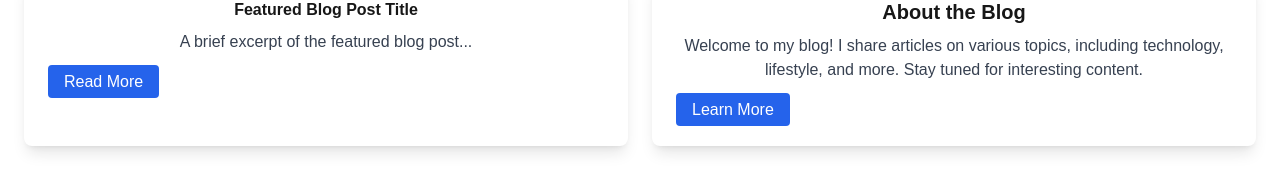
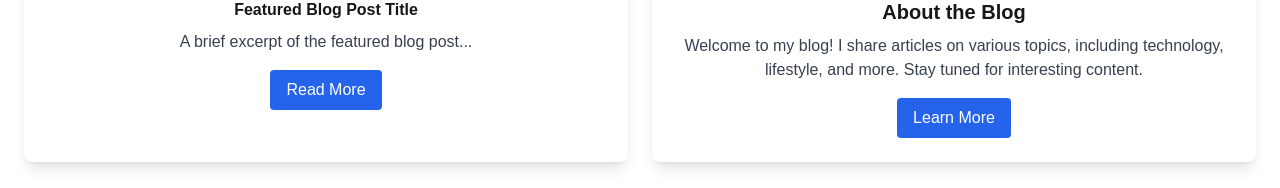
Before and after one commit to jiebinzhou98/project01, a Next.js app in the folder self-blog/: page / in a window 1280 px wide. Shown: the part 258-446 px from the top of the page. Built offline with nearby package versions, Linux system fonts and the light colour scheme; no server answers.

Commit message:
Update changes

```diff
--- a/self-blog/app/page.tsx
+++ b/self-blog/app/page.tsx
@@ -18,14 +18,16 @@ export default function Home() {
       <section className="grid grid-cols-1 md:grid-cols-2 gap-6 mb-10">
         {/* Featured Blog Card */}
         <div className="bg-white p-6 rounded-lg shadow-lg">
-          <h2 className="text-center  font-bold mb-2">Featured Blog Post Title</h2>
+          <h2 className="text-center font-bold mb-2">Featured Blog Post Title</h2>
           <p className="mb-4 text-center text-gray-700">A brief excerpt of the featured blog post...</p>
+          <div className="flex justify-center">
             <Link
               href="/blog/1" // Replace with dynamic post link
               className="bg-blue-600 text-white px-4 py-2 rounded hover:bg-blue-700"
             >
               Read More
             </Link>
+          </div>
         </div>
 
         {/* About Card */}
@@ -34,6 +36,7 @@ export default function Home() {
           <p className="text-center mb-4 text-gray-700">
             Welcome to my blog! I share articles on various topics, including technology, lifestyle, and more. Stay tuned for interesting content.
           </p>
+          <div className="flex justify-center">
             <Link
               href="/about"
               className="bg-blue-600 text-white px-4 py-2 rounded hover:bg-blue-700"
@@ -41,7 +44,9 @@ export default function Home() {
               Learn More
             </Link>
           </div>
+        </div>
       </section>
+
 
       {/* CTA Section - Card */}
       <section className="text-center mb-10">
```
Lines whose indentation alone changed are shown as unchanged.
